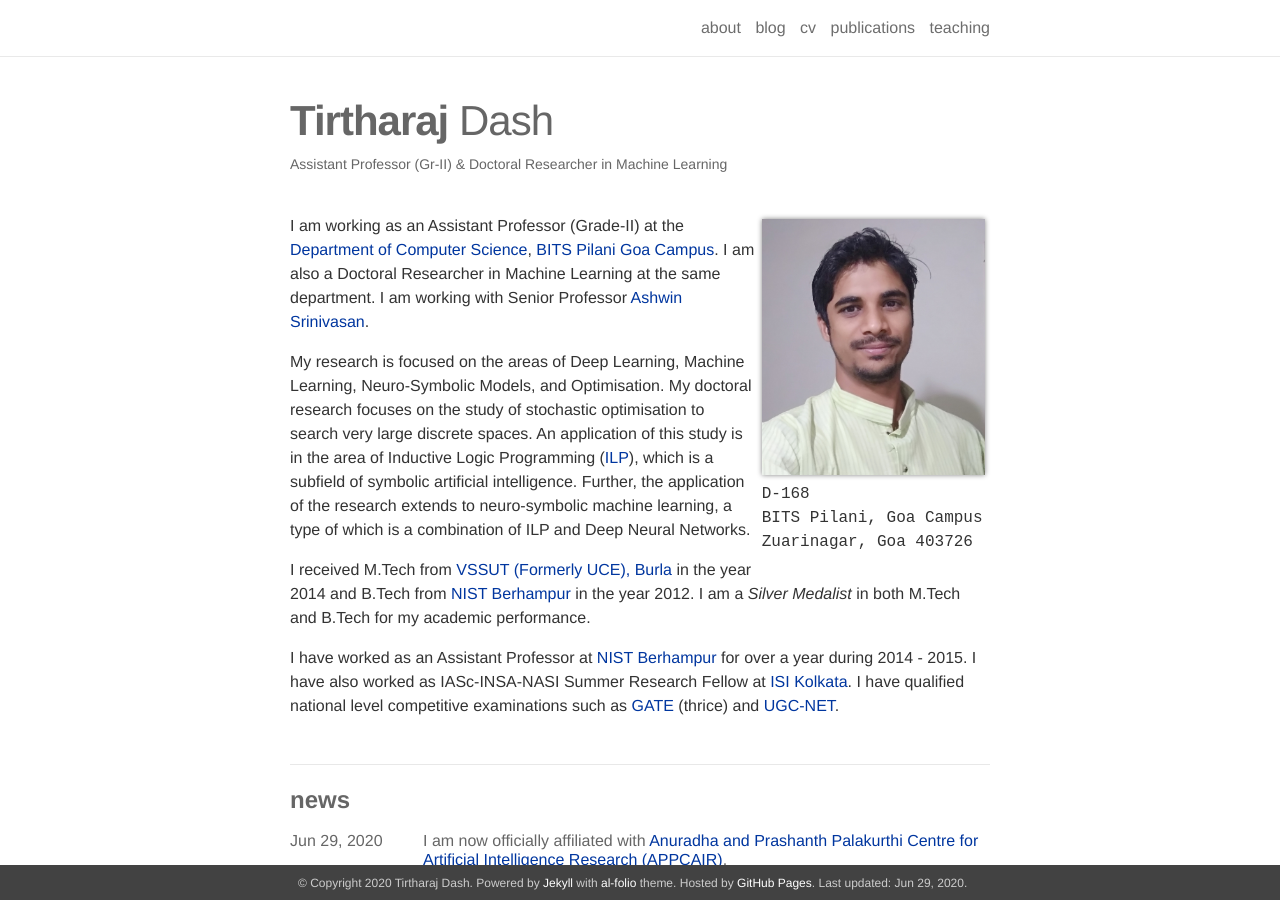
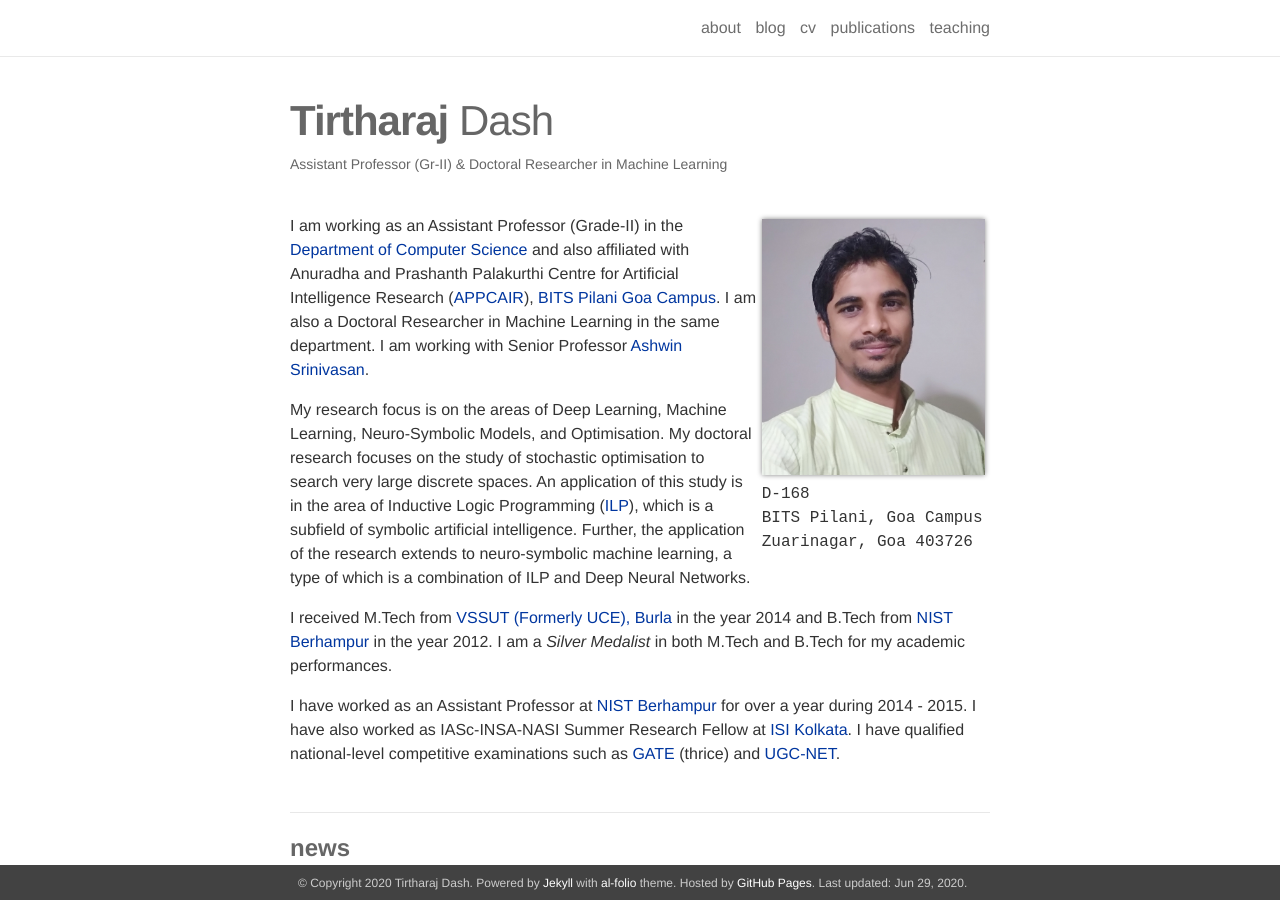
Before and after one commit to tirtharajdash/tirtharajdash.github.io, a Jekyll site: the page built from _pages/about.md, in a window 1280 px wide and 900 px high. Built offline with Jekyll 4.4.1, drawn with Linux system fonts in a browser that asks for light colours; nearby versions of some CDN libraries; some web fonts are replaced.

Commit message:
about edit

```diff
--- a/_config.yml
+++ b/_config.yml
@@ -28,7 +28,7 @@
 github_username: tirtharajdash
 twitter_username: # your Twitter handle
 linkedin_username: # your LinkedIn user name
-scholar_userid: #ktISUUIAAAAJ
+scholar_userid: ktISUUIAAAAJ
 orcid_id: 0000-0001-5965-8286
 medium_username: # your Medium username
 quora_username: # your Quora username
--- a/_pages/about.md
+++ b/_pages/about.md
@@ -16,10 +16,10 @@
 news: true
 social: true
 ---
-I am working as an Assistant Professor (Grade-II) at the [Department of Computer Science](https://www.bits-pilani.ac.in/goa/ComputerScienceInformationsSystems/ComputerScienceandInformationSystems), [BITS Pilani Goa Campus](https://www.bits-pilani.ac.in/goa/index.aspx). I am also a Doctoral Researcher in Machine Learning at the same department. I am working with Senior Professor [Ashwin Srinivasan](https://www.bits-pilani.ac.in/goa/ashwin/profile).
+I am working as an Assistant Professor (Grade-II) in the [Department of Computer Science](https://www.bits-pilani.ac.in/goa/ComputerScienceInformationsSystems/ComputerScienceandInformationSystems) and also affiliated with Anuradha and Prashanth Palakurthi Centre for Artificial Intelligence Research ([APPCAIR](https://www.bits-pilani.ac.in/Goa/appcair/home)), [BITS Pilani Goa Campus](https://www.bits-pilani.ac.in/goa/index.aspx). I am also a Doctoral Researcher in Machine Learning in the same department. I am working with Senior Professor [Ashwin Srinivasan](https://www.bits-pilani.ac.in/goa/ashwin/profile).
 
-My research is focused on the areas of Deep Learning, Machine Learning, Neuro-Symbolic Models, and Optimisation. My doctoral research focuses on the study of stochastic optimisation to search very large discrete spaces. An application of this study is in the area of Inductive Logic Programming ([ILP](https://en.wikipedia.org/wiki/Inductive_logic_programming)), which is a subfield of symbolic artificial intelligence. Further, the application of the research extends to neuro-symbolic machine learning, a type of which is a combination of ILP and Deep Neural Networks.
+My research focus is on the areas of Deep Learning, Machine Learning, Neuro-Symbolic Models, and Optimisation. My doctoral research focuses on the study of stochastic optimisation to search very large discrete spaces. An application of this study is in the area of Inductive Logic Programming ([ILP](https://en.wikipedia.org/wiki/Inductive_logic_programming)), which is a subfield of symbolic artificial intelligence. Further, the application of the research extends to neuro-symbolic machine learning, a type of which is a combination of ILP and Deep Neural Networks.
 
-I received M.Tech from [VSSUT (Formerly UCE), Burla](http://www.vssut.ac.in/) in the year 2014 and B.Tech from [NIST Berhampur](http://www.nist.edu) in the year 2012. I am a *Silver Medalist* in both M.Tech and B.Tech for my academic performance.
+I received M.Tech from [VSSUT (Formerly UCE), Burla](http://www.vssut.ac.in/) in the year 2014 and B.Tech from [NIST Berhampur](http://www.nist.edu) in the year 2012. I am a *Silver Medalist* in both M.Tech and B.Tech for my academic performances.
 
-I have worked as an Assistant Professor at [NIST Berhampur](http://www.nist.edu) for over a year during 2014 - 2015. I have also worked as IASc-INSA-NASI Summer Research Fellow at [ISI Kolkata](http://www.isical.ac.in/). I have qualified national level competitive examinations such as [GATE](https://en.wikipedia.org/wiki/Graduate_Aptitude_Test_in_Engineering) (thrice) and [UGC-NET](https://en.wikipedia.org/wiki/National_Eligibility_Test).
+I have worked as an Assistant Professor at [NIST Berhampur](http://www.nist.edu) for over a year during 2014 - 2015. I have also worked as IASc-INSA-NASI Summer Research Fellow at [ISI Kolkata](http://www.isical.ac.in/). I have qualified national-level competitive examinations such as [GATE](https://en.wikipedia.org/wiki/Graduate_Aptitude_Test_in_Engineering) (thrice) and [UGC-NET](https://en.wikipedia.org/wiki/National_Eligibility_Test).
```
Also changed, not shown: 1 other file.
